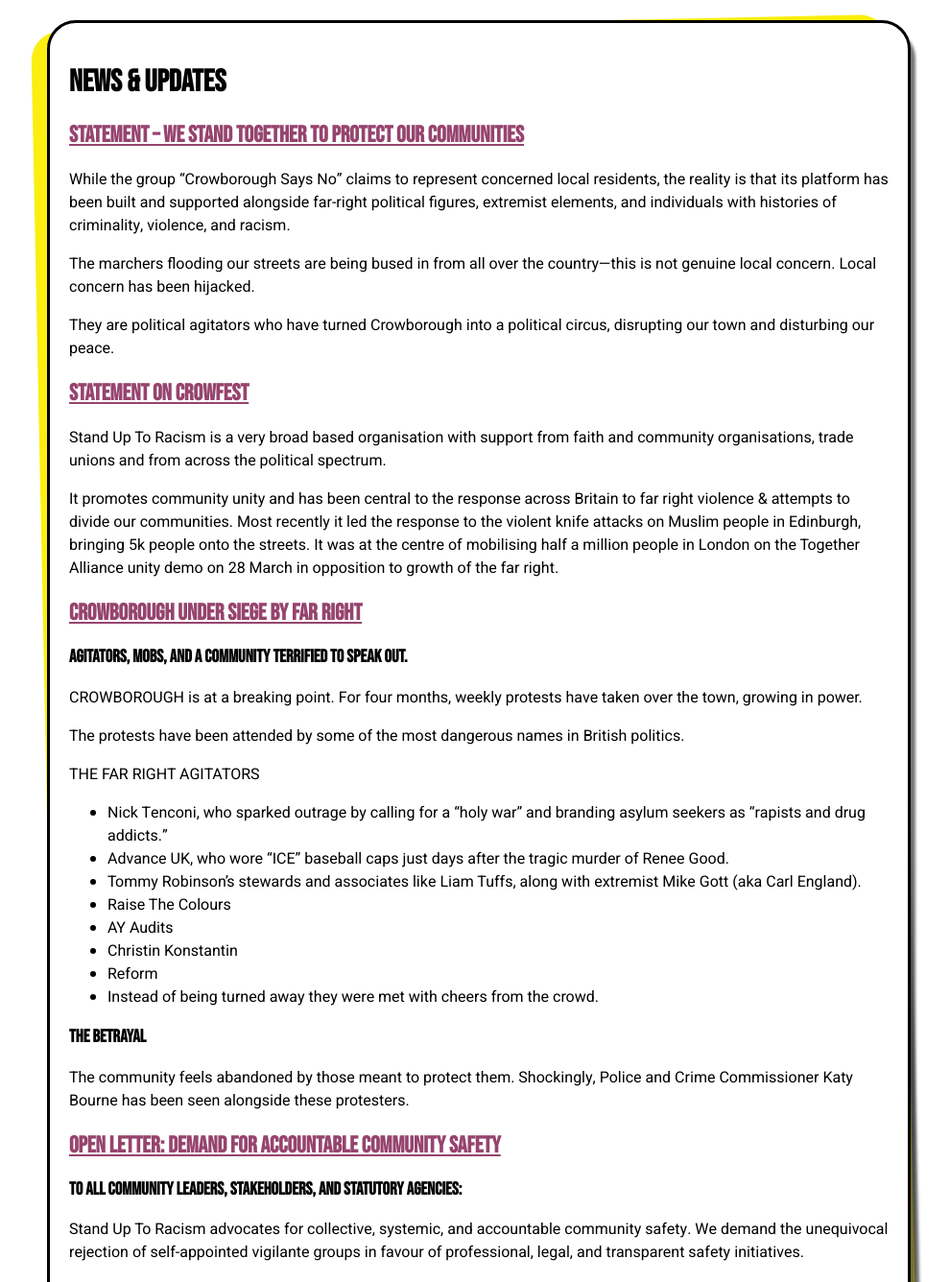
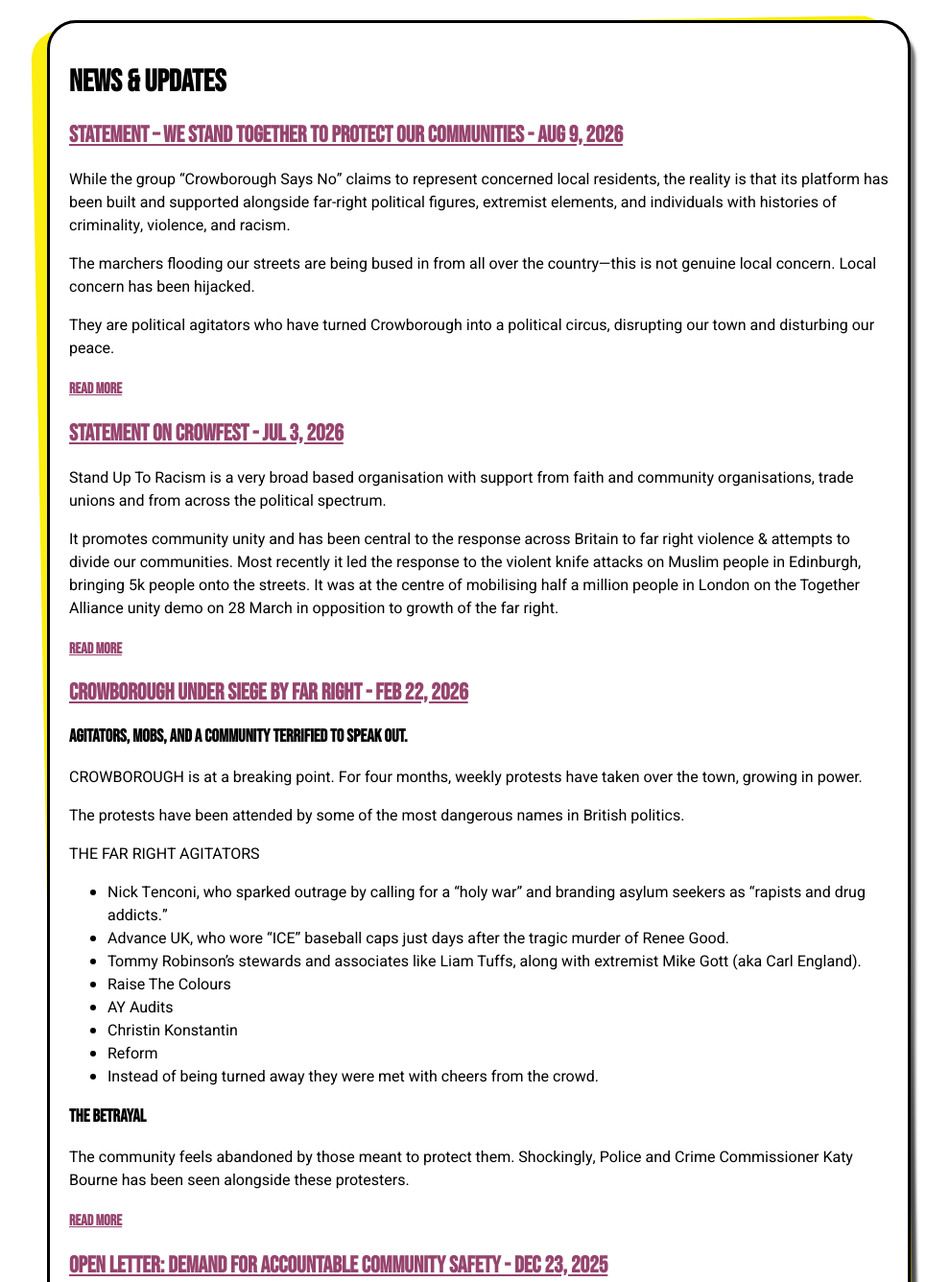
Before and after one commit to crowsutr/crowsutr-staging, a plain HTML site: page index.html in a window 1280 px wide. Shown: the part 2100-3436 px from the top of the page at 96% size, without its empty margins (236-1226 px from the left). Drawn offline with nearby package versions, Linux system fonts and the light colour scheme; a script that the page names is missing.

Commit message:
2026-11-01 16:28

```diff
--- a/index.html
+++ b/index.html
@@ -109,32 +109,32 @@
 
 
 <section>
-  <h2><a href="/news/we-stand-together/">Statement – We Stand Together to Protect our Communities</a></h2>
+  <h2><a href="/news/we-stand-together/">Statement – We Stand Together to Protect our Communities - Aug 9, 2026</a></h2>
   <p>While the group &ldquo;Crowborough Says No&rdquo; claims to represent concerned local residents, the reality is that its platform has been built and supported alongside far-right political figures, extremist elements, and individuals with histories of criminality, violence, and racism.</p>
 <p>The marchers flooding our streets are being bused in from all over the country—this is not genuine local concern. Local concern has been hijacked.</p>
 <p>They are political agitators who have turned Crowborough into a political circus, disrupting our town and disturbing our peace.</p>
 </section>
 
-
+ <a href="/news/we-stand-together/"><h4>Read More</h4></a>
 
 
 
 
 
 <section>
-  <h2><a href="/news/crowfest-statement/">Statement on Crowfest</a></h2>
+  <h2><a href="/news/crowfest-statement/">Statement on Crowfest - Jul 3, 2026</a></h2>
   <p>Stand Up To Racism is a very broad based organisation with support from faith and community organisations, trade unions and from across the political spectrum.</p>
 <p>It promotes community unity and has been central to the response across Britain to far right violence &amp; attempts to divide our communities. Most recently it led the response to the violent knife attacks on Muslim people in Edinburgh, bringing 5k people onto the streets. It was at the centre of mobilising half a million people in London on the Together Alliance unity demo on 28 March in opposition to growth of the far right.</p>
 </section>
 
-
+ <a href="/news/crowfest-statement/"><h4>Read More</h4></a>
 
 
 
 
 
 <section>
-  <h2><a href="/news/cb-under-siege/">Crowborough under siege by far right</a></h2>
+  <h2><a href="/news/cb-under-siege/">Crowborough under siege by far right - Feb 22, 2026</a></h2>
   <h3 id="agitators-mobs-and-a-community-terrified-to-speak-out">Agitators, mobs, and a community terrified to speak out.</h3>
 <p>CROWBOROUGH is at a breaking point. For four months, weekly protests have taken over the town, growing in power.</p>
 <p>The protests have been attended by some of the most dangerous names in British politics.</p>
@@ -153,14 +153,14 @@
 <p>The community feels abandoned by those meant to protect them. Shockingly, Police and Crime Commissioner Katy Bourne has been seen alongside these protesters.</p>
 </section>
 
-
+ <a href="/news/cb-under-siege/"><h4>Read More</h4></a>
 
 
 
 
 
 <section>
-  <h2><a href="/news/openletter/">Open Letter: Demand for Accountable Community Safety</a></h2>
+  <h2><a href="/news/openletter/">Open Letter: Demand for Accountable Community Safety - Dec 23, 2025</a></h2>
   <h3 id="to-all-community-leaders-stakeholders-and-statutory-agencies">To all community leaders, stakeholders, and statutory agencies:</h3>
 <p>Stand Up To Racism advocates for collective, systemic, and accountable community safety. We demand the unequivocal rejection of self-appointed vigilante groups in favour of professional, legal, and transparent safety initiatives.</p>
 <h3 id="the-risks-of-unregulated-patrols">The Risks of Unregulated Patrols</h3>
@@ -174,19 +174,19 @@
 <p>We call on statutory agencies to commit to the following:</p>
 </section>
 
-
+ <a href="/news/openletter/"><h4>Read More</h4></a>
 
 
 
 
 
 <section>
-  <h2><a href="/news/post2/">This is a test post</a></h2>
+  <h2><a href="/news/post2/">This is a test post - Jan 1, 2023</a></h2>
   <p>This is a second test post.</p>
 <p>Lorem ipsum dolor sit amet, consectetur adipiscing elit. Aliquam tincidunt vehicula quam, nec fermentum risus congue eget. Mauris luctus velit lectus, id posuere diam ultricies sit amet. Maecenas ac scelerisque ex, sit amet tincidunt diam. Suspendisse rhoncus accumsan hendrerit. Sed felis sem, tristique nec orci id, luctus hendrerit arcu. Aenean vehicula, turpis a ultrices consequat, est nisl facilisis arcu, eu blandit turpis magna quis nibh. Nullam venenatis, nisi ut hendrerit luctus, massa ante interdum odio, ac efficitur arcu arcu eu ipsum.</p>
 </section>
 
-
+ <a href="/news/post2/"><h4>Read More</h4></a>
 
 
 </div>
```
Also changed, not shown: news/cb-under-siege/index.html (+1 -0 lines), news/crowfest-statement/index.html (+1 -0 lines), news/openletter/index.html (+1 -0 lines), news/post2/index.html (+1 -0 lines), news/we-stand-together/index.html (+1 -0 lines), signup/index.html (+1 -0 lines).
